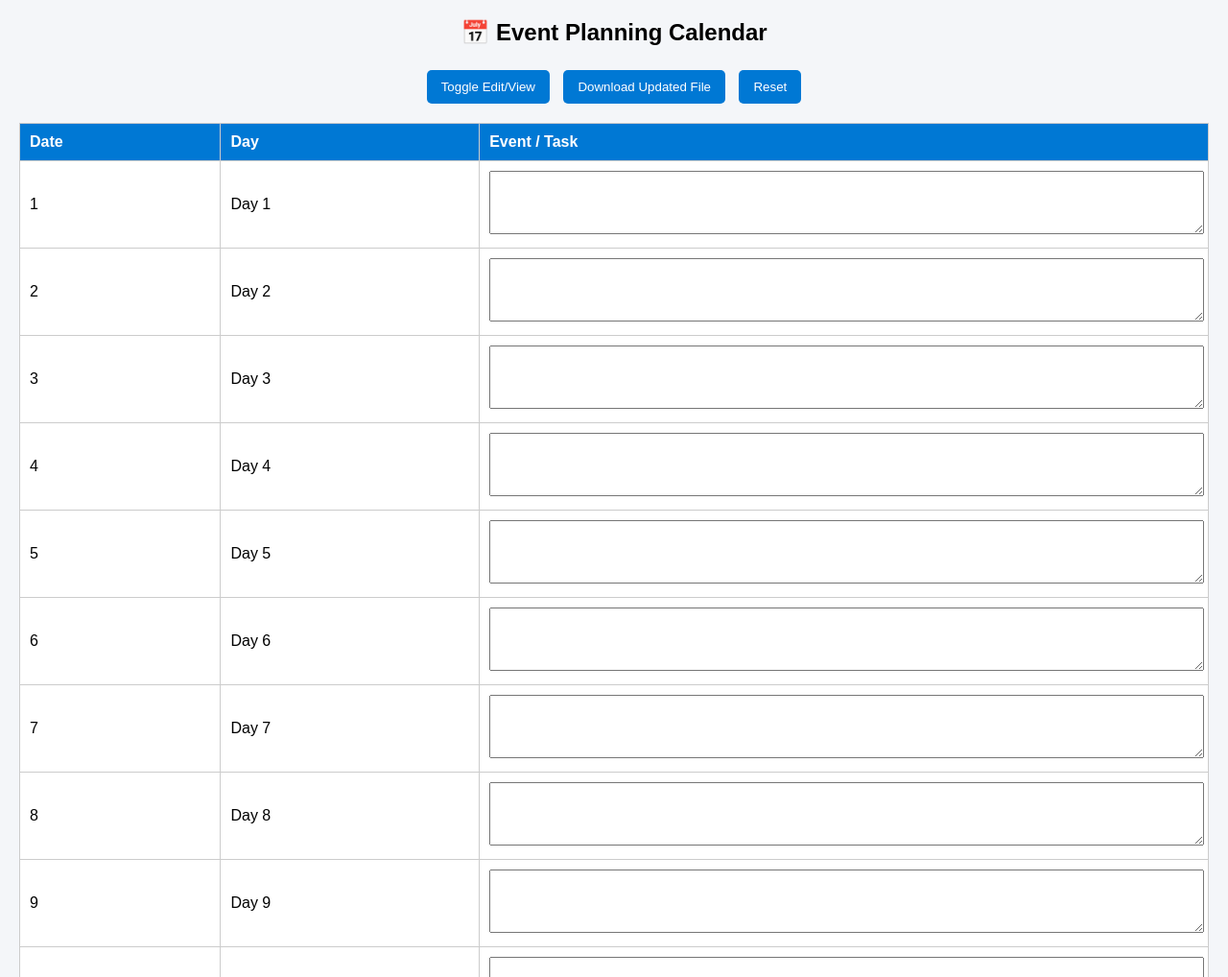
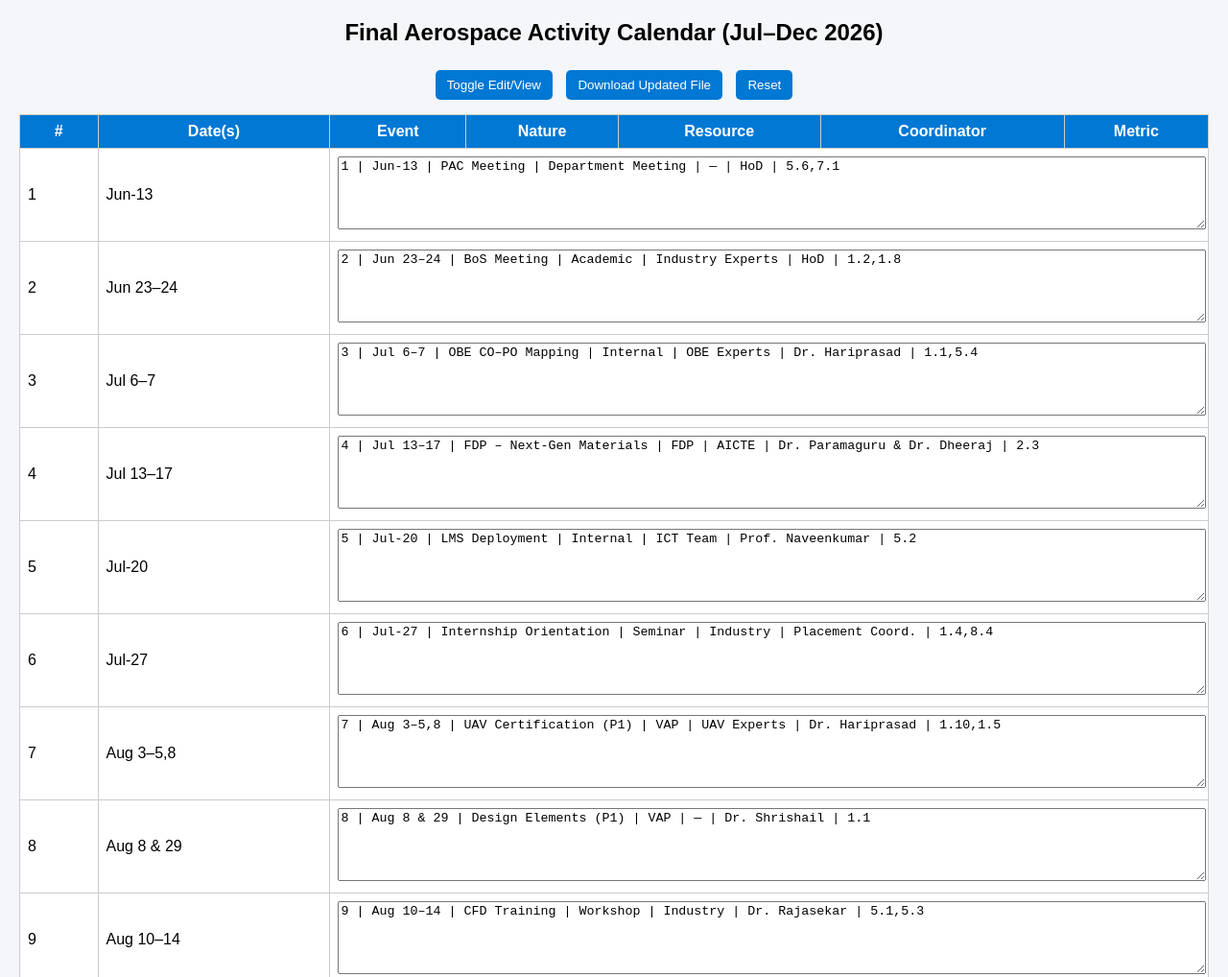
Before and after one commit to paramaero/event-calendar-Jul-Dec-2026, a plain HTML site: page index.html in a window 1280 px wide. Shown: the top 1018 px of the page at 96% size. Drawn offline with Linux system fonts and the light colour scheme.

Commit message:
Update index.html

```diff
--- a/index.html
+++ b/index.html
@@ -1,61 +1,25 @@
+
 <!DOCTYPE html>
 <html lang="en">
 <head>
 <meta charset="UTF-8">
-<title>Event Planning Calendar</title>
+<title>Aerospace Activity Calendar</title>
 <style>
-    body {
-        font-family: Arial, sans-serif;
-        background: #f4f6f9;
-        margin: 20px;
-    }
-    h2 {
-        text-align: center;
-    }
-    table {
-        width: 100%;
-        border-collapse: collapse;
-        background: white;
-    }
-    th, td {
-        border: 1px solid #ccc;
-        padding: 10px;
-        text-align: left;
-    }
-    th {
-        background: #0078d4;
-        color: white;
-    }
-    textarea {
-        width: 100%;
-        height: 60px;
-    }
-    .controls {
-        margin-bottom: 15px;
-        text-align: center;
-    }
-    button {
-        margin: 5px;
-        padding: 10px 15px;
-        border: none;
-        background: #0078d4;
-        color: white;
-        border-radius: 5px;
-        cursor: pointer;
-    }
-    button:hover {
-        background: #005fa3;
-    }
-    .readonly textarea {
-        background: #f0f0f0;
-        pointer-events: none;
-    }
+body { font-family: Arial; background:#f4f6f9; margin:20px;}
+h2 { text-align:center;}
+table { width:100%; border-collapse:collapse; background:white;}
+th,td { border:1px solid #ccc; padding:8px;}
+th { background:#0078d4; color:white;}
+textarea { width:100%; height:70px;}
+.readonly textarea { background:#eee; pointer-events:none;}
+.controls { text-align:center; margin-bottom:10px;}
+button { padding:8px 12px; margin:5px; background:#0078d4; color:white; border:none; border-radius:5px;}
 </style>
 </head>
 
 <body>
 
-<h2>📅 Event Planning Calendar</h2>
+<h2>Final Aerospace Activity Calendar (Jul–Dec 2026)</h2>
 
 <div class="controls">
 <button onclick="toggleEdit()">Toggle Edit/View</button>
@@ -66,83 +30,118 @@
 <table id="calendarTable">
 <thead>
 <tr>
-            <th>Date</th>
-            <th>Day</th>
-            <th>Event / Task</th>
+<th>#</th>
+<th>Date(s)</th>
+<th>Event</th>
+<th>Nature</th>
+<th>Resource</th>
+<th>Coordinator</th>
+<th>Metric</th>
 </tr>
 </thead>
+
 <tbody id="calendarBody"></tbody>
 </table>
 
 <script>
-const daysInMonth = 30;
+
 let isEditable = true;
 
-function generateCalendar() {
-    const tbody = document.getElementById("calendarBody");
-    tbody.innerHTML = "";
+const data = [
+["1","Jun-13","PAC Meeting","Department Meeting","—","HoD","5.6,7.1"],
+["2","Jun 23–24","BoS Meeting","Academic","Industry Experts","HoD","1.2,1.8"],
+["3","Jul 6–7","OBE CO–PO Mapping","Internal","OBE Experts","Dr. Hariprasad","1.1,5.4"],
+["4","Jul 13–17","FDP – Next-Gen Materials","FDP","AICTE","Dr. Paramaguru & Dr. Dheeraj","2.3"],
+["5","Jul-20","LMS Deployment","Internal","ICT Team","Prof. Naveenkumar","5.2"],
+["6","Jul-27","Internship Orientation","Seminar","Industry","Placement Coord.","1.4,8.4"],
+["7","Aug 3–5,8","UAV Certification (P1)","VAP","UAV Experts","Dr. Hariprasad","1.10,1.5"],
+["8","Aug 8 & 29","Design Elements (P1)","VAP","—","Dr. Shrishail","1.1"],
+["9","Aug 10–14","CFD Training","Workshop","Industry","Dr. Rajasekar","5.1,5.3"],
+["10","Aug-14","Lecture – Propulsion","Lecture","—","Dr. Dheeraj","5.3"],
+["11","Aug-18","Lecture – Aircraft Structures","Lecture","HAL","Dr. Kanu Priya","5.3"],
+["12","Aug-22","Research Workshop","Internal","Faculty","Dr. Shrishail","9.1"],
+["13","Aug-25","NSQF Course","Course","NSDC","Dr. Sundeep","1.5"],
+["14","Sep-02","IV – HAL","IV","HAL","Dept Team","1.4,5.3"],
+["15","Sep-04","Lecture – Space Missions","Lecture","ISRO","Faculty","5.3"],
+["16","Sep 5,12,26","VAP Continuation","VAP","—","Dr. Shrishail","1.1"],
+["17","Sep 10–11","Hackathon-1","Hackathon","Startups","Prof. Naveen","6.1,9.7"],
+["18","Sep-16","IPR Workshop","Workshop","IPR Cell","Dr. Shrishail","9.6"],
+["19","Sep-20","Value Education","Lecture","Faculty","Dr. Dheeraj","6.3"],
+["20","Sep-24","Rocketry Club","Club","Faculty","Club Coord.","6.1"],
+["21","Oct-03","VAP Final","VAP","—","Faculty","1.1"],
+["22","Oct 5–7","TECHSYMP 2026","Fest","Multi Org","Dept Team","6.1,8.6"],
+["23","Oct 8–10","Club Events","Club","Alumni","Club Coord.","6.1"],
+["24","Oct 14–15","Cultural Fest","Cultural","Students","Coord.","6.2"],
+["25","Oct-22","Digital Twin Lecture","Lecture","Industry","Faculty","5.3"],
+["26","Oct-27","Mentorship Review-1","Mentorship","Faculty","Mentor Coord.","5.9"],
+["27","Nov-02","STEM Outreach","Outreach","NGO","NSS","6.4,10.1"],
+["28","Nov 2–6","FDP AI/ML","FDP","Industry","Prof. Shashi","2.3"],
+["29","Nov 6–7","UAV Training","Revenue","Industry","Dr. Srishail","9.7"],
+["30","Nov-16","Lecture – Aerodynamics","Lecture","Expert","Faculty","5.3"],
+["31","Nov 20–21","Hackathon-2","Hackathon","Industry","Dept","6.1,9.7"],
+["32","Nov-25","Sustainability Event","Event","Faculty","NSS","10.2"],
+["33","Dec-03","IV – ISRO/NAL","IV","ISRO","Faculty","1.4,5.3"],
+["34","Dec 7–10","FEM Course","VAP","Industry","Dr. Dheeraj","1.1"],
+["35","Dec-12","Urban Air Mobility","Lecture","Expert","Faculty","5.3"],
+["36","Dec-15","Rural Outreach","Outreach","NGO","NSS","10.1"],
+["37","Dec-18","SDG Workshop","Workshop","Faculty","Dr. Allamaprabhu","1.9"],
+["38","Dec-20","BoS Meeting","Academic","Industry","HoD","1.2,1.8"],
+["39","Dec-22","Mentorship Review-2","Mentorship","Faculty","Coord.","5.9"]
+];
 
-    for (let i = 1; i <= daysInMonth; i++) {
-        let savedData = localStorage.getItem("day_" + i) || "";
+function loadTable(){
+const tbody=document.getElementById("calendarBody");
+tbody.innerHTML="";
 
-        const row = document.createElement("tr");
+data.forEach((row,i)=>{
+let saved=localStorage.getItem("row_"+i) || row.join(" | ");
 
-        row.innerHTML = `
-            <td>${i}</td>
-            <td>Day ${i}</td>
-            <td>
-                <textarea onchange="saveData(${i}, this.value)">${savedData}</textarea>
+let tr=document.createElement("tr");
+
+tr.innerHTML = `
+<td>${row[0]}</td>
+<td>${row[1]}</td>
+<td colspan="5">
+<textarea onchange="save(${i},this.value)">${saved}</textarea>
 </td>
 `;
-        tbody.appendChild(row);
-    }
+
+tbody.appendChild(tr);
+});
 
 applyMode();
 }
 
-function saveData(day, value) {
-    localStorage.setItem("day_" + day, value);
+function save(i,val){
+localStorage.setItem("row_"+i,val);
 }
 
-function toggleEdit() {
-    isEditable = !isEditable;
+function toggleEdit(){
+isEditable=!isEditable;
 applyMode();
 }
 
-function applyMode() {
-    const table = document.getElementById("calendarTable");
-    if (!isEditable) {
-        table.classList.add("readonly");
-    } else {
-        table.classList.remove("readonly");
-    }
+function applyMode(){
+document.getElementById("calendarTable")
+.classList.toggle("readonly",!isEditable);
 }
 
-function clearData() {
-    if (confirm("Clear all data?")) {
+function clearData(){
 localStorage.clear();
-        generateCalendar();
-    }
+loadTable();
 }
 
-function downloadHTML() {
-    let htmlContent = document.documentElement.outerHTML;
-
-    // Inject current data into HTML
-    for (let i = 1; i <= daysInMonth; i++) {
-        let value = localStorage.getItem("day_" + i) || "";
-        const regex = new RegExp(`<textarea[^>]*>(.*?)</textarea>`);
-        htmlContent = htmlContent.replace(regex, `<textarea>${value}</textarea>`);
-    }
-
-    const blob = new Blob([htmlContent], { type: "text/html" });
-    const a = document.createElement("a");
-    a.href = URL.createObjectURL(blob);
-    a.download = "updated-event-calendar.html";
+function downloadHTML(){
+let html=document.documentElement.outerHTML;
+let blob=new Blob([html],{type:"text/html"});
+let a=document.createElement("a");
+a.href=URL.createObjectURL(blob);
+a.download="updated-calendar.html";
 a.click();
 }
 
-generateCalendar();
+loadTable();
+
 </script>
 
 </body>
```
Lines whose indentation alone changed are shown as unchanged.
